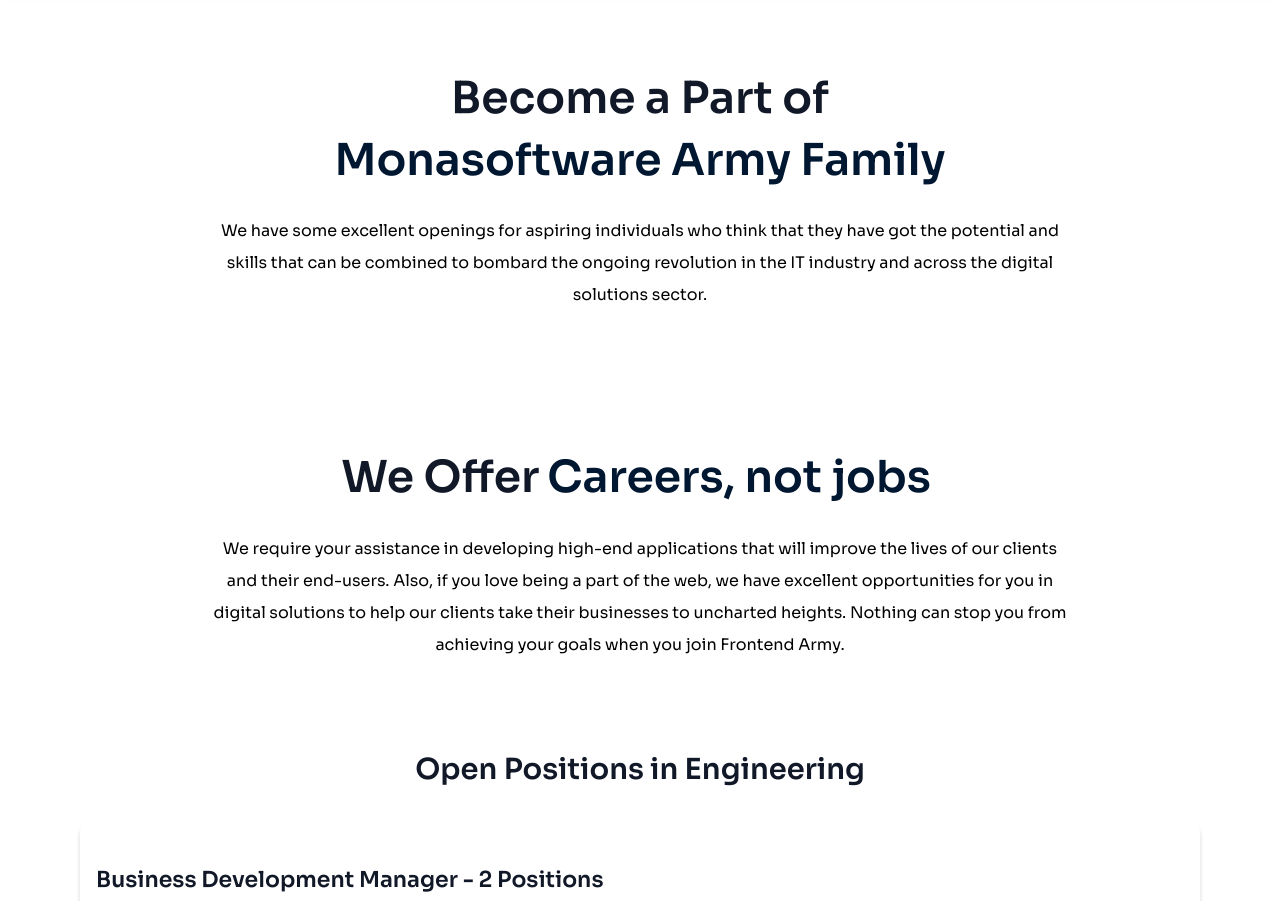
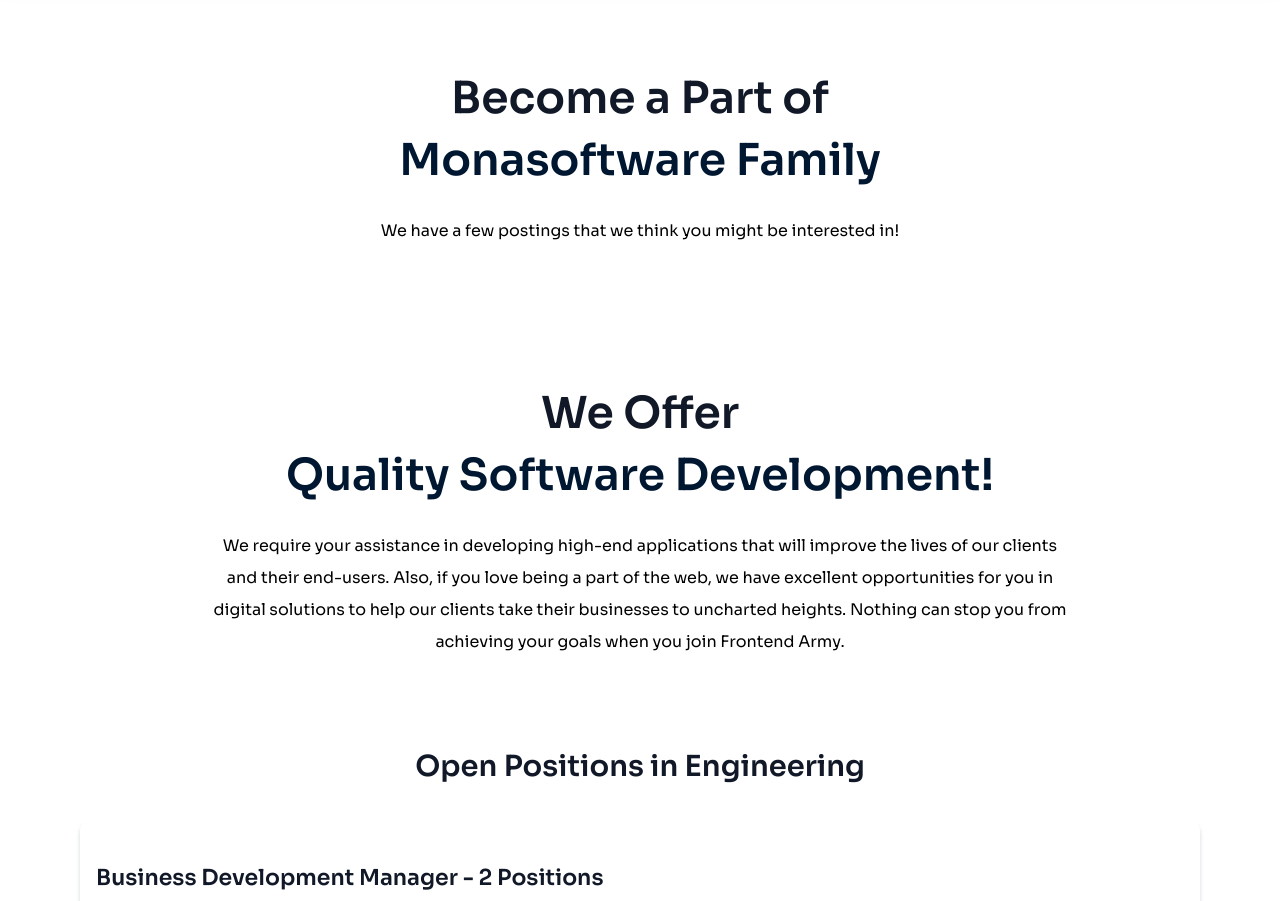
Before and after one commit to mrkacan/monasoftware, a Next.js app: page /carrer in a window 1280 px wide. Shown: the part 820-1721 px from the top of the page. Built offline with nearby package versions, Linux system fonts and the light colour scheme.

Commit message:
hot fixing 16

```diff
--- a/components/page-components/career/Career.jsx
+++ b/components/page-components/career/Career.jsx
@@ -1,7 +1,6 @@
 import React from "react";
 import CarrerProvider from "../../../context/CarrerProvider";
 import CarrerCard from "../../cards/CarrerCard";
-import Contact from "./careerComponents/Contact";
 
 function Career() {
     return (
@@ -13,14 +12,11 @@
                             Become a Part of
                             <br/>
                             <span className="text-darkblue lg:text-2xl text-xl font-bold ">
-                Monasoftware Army Family
+                Monasoftware Family
               </span>
                         </h1>
                         <p className="py-6 lg:font-medium  ">
-                            We have some excellent openings for aspiring individuals who think
-                            that they have got the potential and skills that can be combined
-                            to bombard the ongoing revolution in the IT industry and across
-                            the digital solutions sector.
+                            We have a few postings that we think you might be interested in!
                         </p>
                     </div>
                     <div className="py-8 md:pt-20">
@@ -28,10 +24,10 @@
                             We Offer
                             <span
                                 className="text-darkblue inline-block px-2   lg:text-2xl text-xl font-semibold ">
-                Careers, not jobs
+                Quality Software Development!
               </span>
                         </h2>
-                        <p className="     py-6 lg:font-medium  first-letter:">
+                        <p className="py-6 lg:font-medium  first-letter:">
                             We require your assistance in developing high-end applications
                             that will improve the lives of our clients and their end-users.
                             Also, if you love being a part of the web, we have excellent
```
